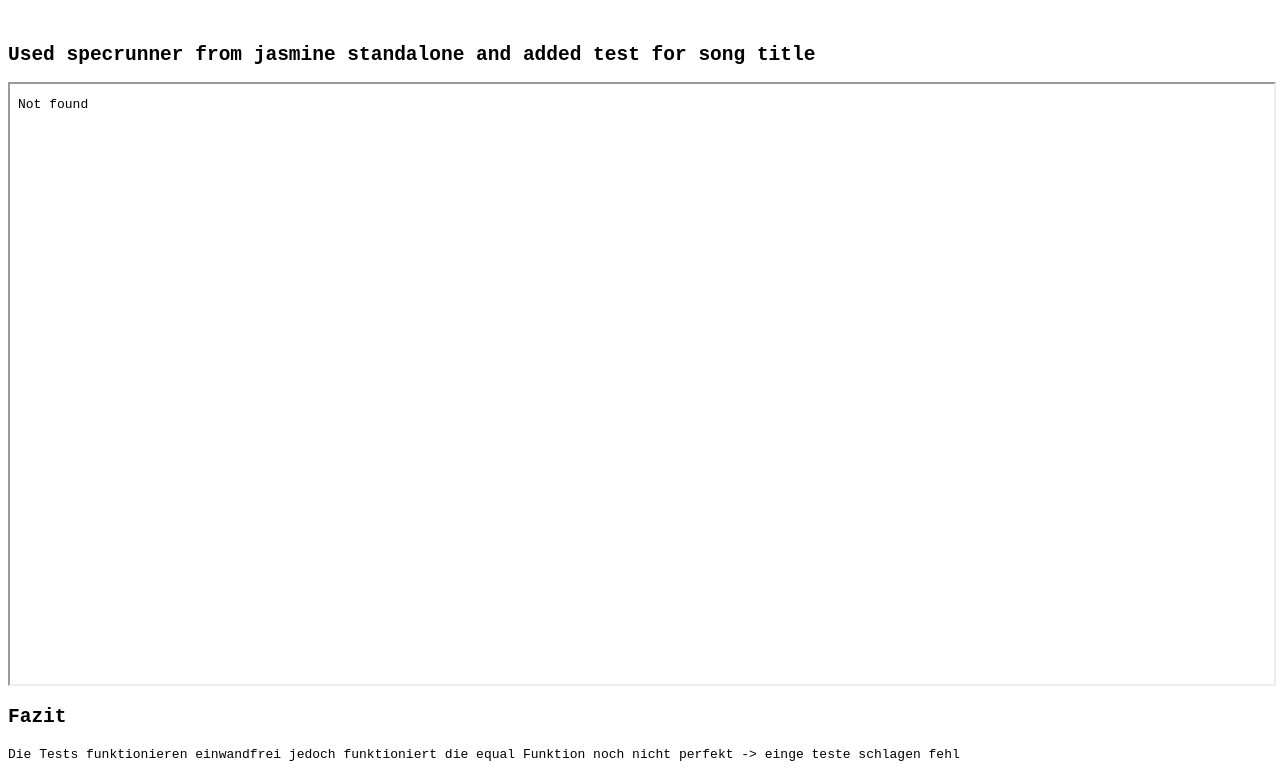
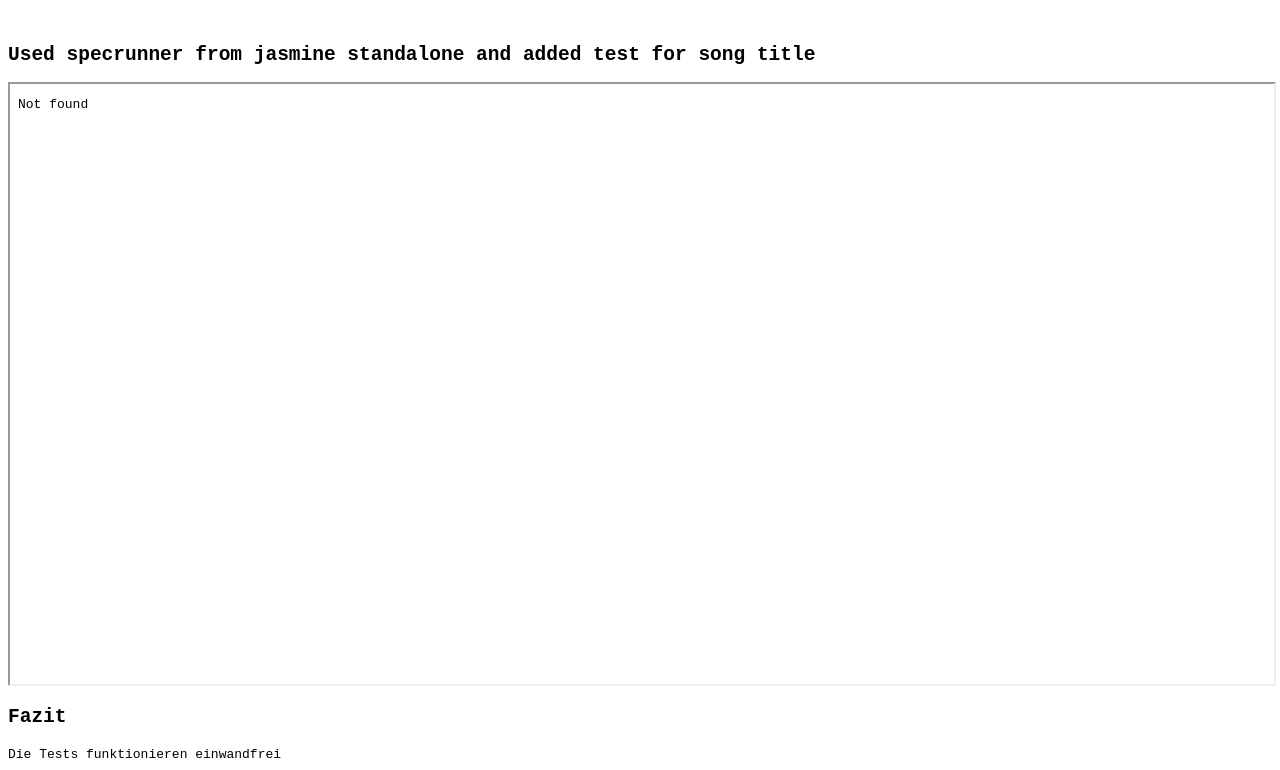
Before and after one commit to arslasel/Webentwicklung, a plain HTML site: page Praktikum5/Aufgabe3.html in a window 1280 px wide. Shown: the part 1411-2181 px from the top of the page. Drawn offline with nearby package versions, Linux system fonts and the light colour scheme.

Commit message:
Added text

```diff
--- a/Praktikum5/Aufgabe3.html
+++ b/Praktikum5/Aufgabe3.html
@@ -102,8 +102,7 @@
         title="Iframe Example"></iframe>
 
     <h2>Fazit</h2>
-    <span>Die Tests funktionieren einwandfrei jedoch funktioniert die equal Funktion noch nicht perfekt -> einge teste
-        schlagen fehl</span>
+    <span>Die Tests funktionieren einwandfrei</span>
 </body>
 
 <script>
```
